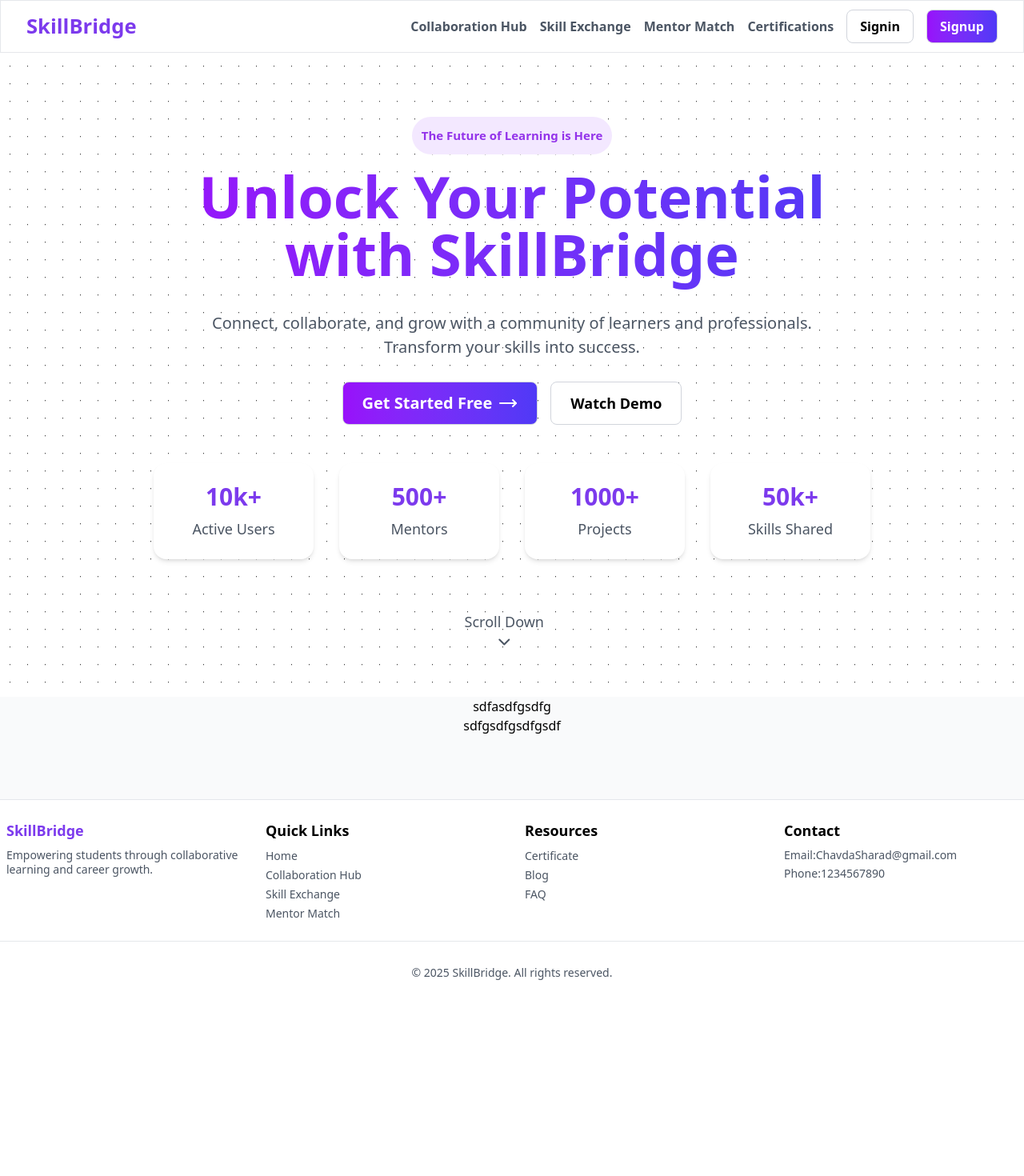
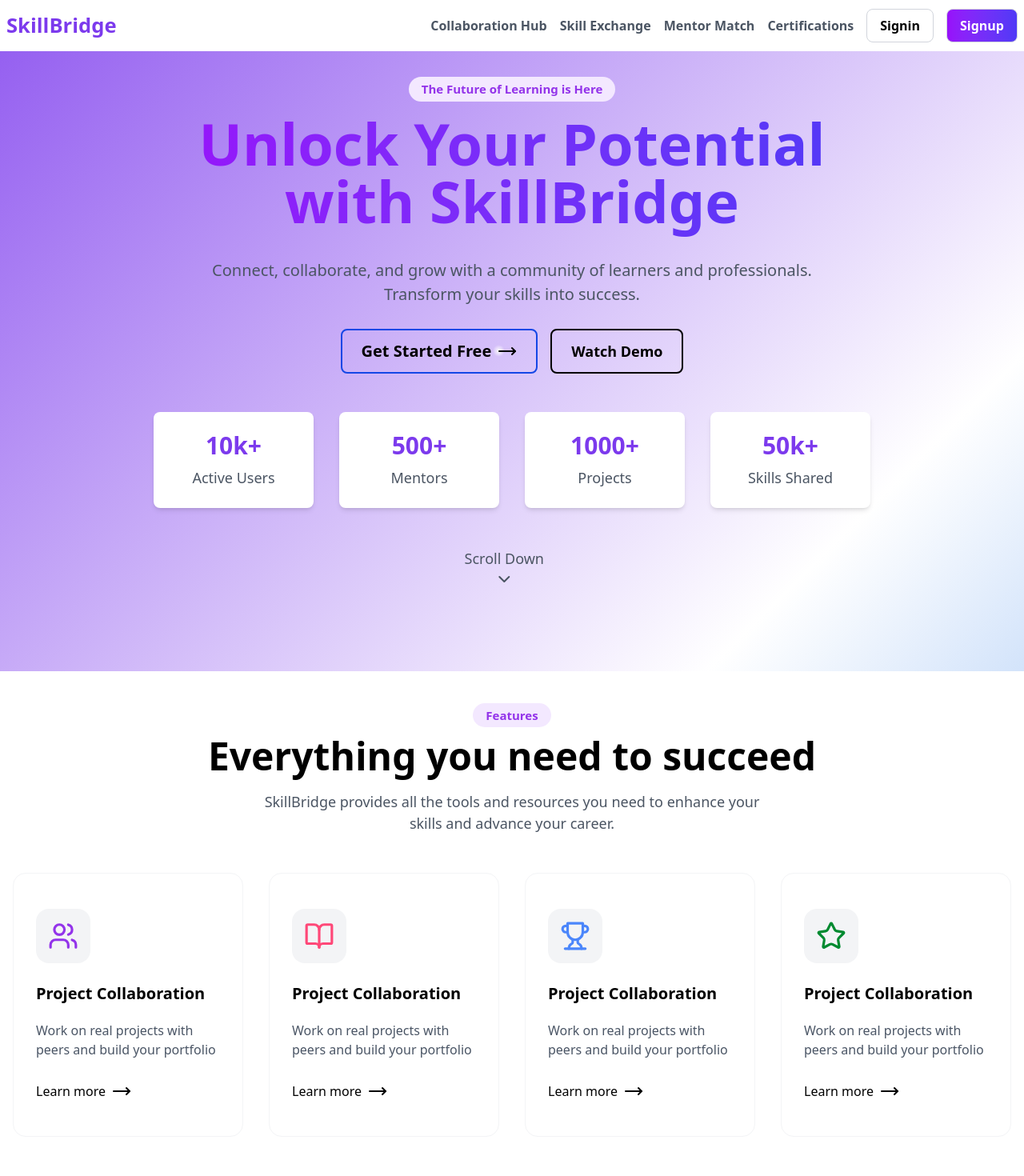
Before and after one commit to sharad-77/Skill-Bridge-Web, a React (Vite) app: page / in a window 1280 px wide. Shown: the top 1470 px of the page at 80% size. Before the commit the page ends 1256 px from the top, so only its background shows below. Built offline with nearby package versions, Linux system fonts and the light colour scheme.

Commit message:
Some improvment and some Code added

```diff
--- a/package.json
+++ b/package.json
@@ -11,9 +11,11 @@
   },
   "dependencies": {
     "@tailwindcss/vite": "^4.0.8",
+    "lucide-react": "^0.479.0",
     "react": "^19.0.0",
     "react-dom": "^19.0.0",
     "react-router-dom": "^7.2.0",
+    "tailwind-merge": "^3.0.2",
     "tailwindcss": "^4.0.8"
   },
   "devDependencies": {
--- a/src/components/Header.jsx
+++ b/src/components/Header.jsx
@@ -10,8 +10,8 @@ function Header() {
   };
 
   return (
-    <nav className="bg-white border border-gray-200  w-full">
-      <div className="px-2 sm:px-6 lg:px-8">
+    <nav className="border-gray-200 max-w-7xl mx-auto">
+      <div className="px-2 h-full w-full ">
         <div className="flex items-center justify-between h-16 w-auto max-w-8xl xl:max-w-7xl mx-auto">
           <p className="font-bold text-[#7c3aed] text-[1.6rem] cursor-pointer">
             SkillBridge
@@ -55,7 +55,7 @@ function Header() {
               to="/Collaboration"
               className={({ isActive }) =>
                 isActive
-                  ? "text-[#7c3aed] py-2 rounded-md md:text-xs lg:text-base"
+                  ? "text-[#7c3aed] py-2 rounded-md md:text-xs lg:text-md"
                   : "text-[#4b5563] hover:text-[#7c3aed] py-2 rounded-md md:text-xs lg:text-base"
               }
             >
--- a/src/components/pages/Home.jsx
+++ b/src/components/pages/Home.jsx
@@ -1,62 +1,58 @@
 import React from "react";
 import Button from "../ui/Button";
-import MiniCard from "../ui/miniCard";
-import { MoveRight, ChevronDown } from "lucide-react";
+import { MiniCard, FeaturesCard } from "../ui/Card";
+import { MoveRight, ChevronDown, Users, BookOpen, Trophy, Star } from "lucide-react";
 
 function Home() {
   return (
-    <section className="bg-[#f9fafb] h-full w-full font-custom pb-20">
+    <section className="bg-[#ffffff] h-full w-full font-custom pb-20">
       {/* Main Section */}
-      <div className="flex flex-col justify-center items-center h-full w-full pt-20 box-pattern">
-        <p className="text-[#9333ea] text-[15px] font-semibold bg-[#f3e8ff] rounded-full p-3 ">
-          The Future of Learning is Here
-        </p>
+      <div className="flex flex-col justify-center items-center h-full w-full pt-20 box-pattern gradient-container">
+        <div className="mini-Heading">The Future of Learning is Here</div>
 
-        <p className="bg-gradient-to-r from-purple-600 to-indigo-600 text-transparent bg-clip-text text-[72px] max-w-4xl text-center font-bold leading-none py-4">
+        <div className="bg-gradient-to-r from-purple-600 to-indigo-600 text-transparent bg-clip-text text-[72px] max-w-4xl text-center font-bold leading-none py-4">
           Unlock Your Potential with SkillBridge
-        </p>
+        </div>
 
-        <p className="text-[#4b5563] max-w-3xl text-center text-xl leading-normal py-5">
+        <div className="text-[#4b5563] max-w-3xl text-center text-xl leading-normal py-5">
           Connect, collaborate, and grow with a community of learners and
           professionals. Transform your skills into success.
-        </p>
-
-        <p></p>
+        </div>
 
         <div className="flex gap-4 py-2 items-center">
           <Button
             Variant="primary"
             size="large"
-            className="text-xl items-center gap-2"
+            className="text-xl items-center gap-2 sparkle-effect text-black border-2 border-blue-700 hover:bg-white"
           >
             Get Started Free
             <MoveRight />
           </Button>
 
-          <Button Variant="secondry" size="medium">
+          <Button Variant="secondry" size="medium" className="backdrop-blur-[90%] border-black border-2">
             Watch Demo
           </Button>
         </div>
 
         <div className="grid grid-cols-4 place-items-center gap-8 py-10 h-full max-w-4xl">
           <MiniCard>
-            <p>10k+</p>
-            <p>Active Users</p>
+            <div>10k+</div>
+            <div>Active Users</div>
           </MiniCard>
 
           <MiniCard>
-            <p>500+</p>
-            <p>Mentors</p>
+            <div>500+</div>
+            <div>Mentors</div>
           </MiniCard>
 
           <MiniCard>
-            <p>1000+</p>
-            <p>Projects</p>
+            <div>1000+</div>
+            <div>Projects</div>
           </MiniCard>
 
           <MiniCard>
-            <p>50k+</p>
-            <p>Skills Shared</p>
+            <div>50k+</div>
+            <div>Skills Shared</div>
           </MiniCard>
         </div>
 
@@ -67,10 +63,67 @@ function Home() {
       </div>
 
       {/* CTA Section */}
-    <div className="flex flex-col w-full h-full justify-center items-center">
-      <div>sdfasdfgsdfg</div>
-      <div>sdfgsdfgsdfgsdf</div>
-    </div>
+      <div className="flex flex-col w-full h-full justify-center items-center py-10">
+        <div className="mini-Heading ">Features</div>
+        <div className="text-5xl font-bold py-3">
+          Everything you need to succeed
+        </div>
+        <p className="text-[#4b5563] max-w-2xl p-2 text-center text-lg leading-normal">
+          SkillBridge provides all the tools and resources you need to enhance
+          your skills and advance your career.
+        </p>
+
+        <div className="grid grid-cols-4 gap-8 px-4 py-10">
+
+        <FeaturesCard
+            svg={<Users color="#9333ea" size={38} />}
+            title={"Project Collaboration"}
+            description=
+            {"Work on real projects with peers and build your portfolio"}
+            className="hover:text-purple-600 hover:bg-pink-50"
+            >
+          </FeaturesCard>
+
+          <FeaturesCard
+            svg={<BookOpen color="#ff4878" size={38} />}
+            title={"Project Collaboration"}
+            description=
+            {"Work on real projects with peers and build your portfolio"}
+            className="hover:text-[#ff4878] hover:bg-red-50"
+            >
+          </FeaturesCard>
+
+          <FeaturesCard
+            svg={<Trophy color="#4b86fb" size={38} />}
+            title={"Project Collaboration"}
+            description=
+            {"Work on real projects with peers and build your portfolio"}
+            className="hover:text-[#4b86fb] hover:bg-blue-50"
+            >
+          </FeaturesCard>
+
+          <FeaturesCard
+            svg={<Star color="#008a30" size={38} />}
+            title={"Project Collaboration"}
+            description=
+            {"Work on real projects with peers and build your portfolio"}
+            className="hover:text-[#008a30] hover:bg-green-50"
+            >
+          </FeaturesCard>
+
+        </div>
+      </div>
+
+      {/* Join Message */}
+      <div className="flex justify-center items-center w-full h-full gradient-primary">
+        <div className="flex flex-col justify-center items-center max-w-4xl h-[20rem] w-full glass-dark m-20 rounded-3xl text-center">
+        <div className="text-white text-4xl font-semibold">Ready to Start Your Journey?</div>
+        <div className="text-white text-xl max-w-2xl py-8">Join thousands of learners who are already transforming their careers with SkillBridge.</div>
+        <Button Variant="normal" size="large" >
+          Join Now Skill-Bridge
+        </Button>
+        </div>
+      </div>
 
     </section>
   );
--- a/src/components/ui/Button.jsx
+++ b/src/components/ui/Button.jsx
@@ -6,7 +6,8 @@ const Button = ({ children,  Variant = "primary",
   const varientStyles = {
     primary: "gradient-primary text-white hover:opacity-90",
     secondry:
-      "bg-[#ffffff] text-[#000000] hover:bg-[var(--primary-color)] hover:text-[#ffffff]",
+      "text-[#000000] hover:bg-[var(--primary-color)] hover:text-[#ffffff]",
+    normal:"bg-gray-800 text-white hover:bg-white hover:text-black border border-black",
   };
 
   const buttonSize = {
--- a/src/components/ui/Card.jsx
+++ b/src/components/ui/Card.jsx
@@ -0,0 +1,45 @@
+import React from "react";
+import { twMerge } from "tailwind-merge";
+import { MoveRight } from "lucide-react";
+
+const MiniCard = ({ children }) => {
+  return (
+    <div
+      className={twMerge(
+        "rounded-lg w-50 bg-white shadow-md p-6 flex flex-col justify-center items-center gap-2 hover:shadow-lg hover:transition hover:ease-in-out hover:duration-300 hover:-translate-y-2 hover:scale-105"
+      )}
+    >
+      <p className="text-[#7c3aed] text-3xl font-bold">{children[0]}</p>
+      <p className="text-[#4b5563] text-lg">{children[1]}</p>
+    </div>
+  );
+};
+
+const FeaturesCard = ({ children, svg, title, description, className}) => {
+
+  return(
+    <div className={twMerge("flex flex-col w-full h-full py-4 rounded-2xl border border-gray-100 hover:shadow-lg hover:transition hover:ease-in-out hover:duration-300 hover:-translate-y-2 cursor-pointer ",className)}>
+      <div className="p-7">
+      <div className="flex items-center justify-center bg-gray-100 h-17 w-17 rounded-2xl p-3 mb-6">{svg}</div>
+      <div className="text-xl font-semibold my-5">{title}</div>
+      <div className="text-gray-600">{description}</div>
+      <div className="flex items-center gap-2 text-md mt-7">Learn more <MoveRight /></div>
+      </div>
+    </div>
+  )
+
+  };
+
+const ReviewsCard = () => {};
+const SkillsCard = () => {};
+const PrimaryCard = () => {};
+const SecondryCard = () => {};
+
+export {
+  MiniCard,
+  FeaturesCard,
+  ReviewsCard,
+  SkillsCard,
+  PrimaryCard,
+  SecondryCard,
+};
--- a/src/components/ui/miniCard.jsx
+++ /dev/null
@@ -1,13 +0,0 @@
-import React from "react";
-
-function MiniCard({ children }) {
-  return (
-    <div className="rounded-2xl w-50 bg-white shadow-md p-6 flex flex-col justify-center items-center gap-2 hover:shadow-lg hover:transition hover:ease-in-out
-    hover:duration-300 hover:-translate-y-2 hover:scale-105">
-      <p className="text-[#7c3aed] text-3xl font-bold">{children[0]}</p>
-      <p className="text-[#4b5563] text-lg">{children[1]}</p>
-    </div>
-  );
-}
-
-export default MiniCard;
--- a/src/index.css
+++ b/src/index.css
@@ -1,22 +1,14 @@
 @import "tailwindcss";
-
-@layer utilities {
-  .box-pattern {
-    --box-bg: white;
-    --box-color: black;
-    --box-size: 1.03px;
-    --box-space: 22px;
-    background:
-      linear-gradient(90deg, var(--box-bg) calc(var(--box-space) - var(--box-size)), transparent 1%) center / var(--box-space) var(--box-space),
-      linear-gradient(var(--box-bg) calc(var(--box-space) - var(--box-size)), transparent 1%) center / var(--box-space) var(--box-space),
-      var(--box-color);
-  }
-}
 
 :root {
   --primary-color: #7c3aed;
   --secoundry-color: #4b5563;
 
+}
+
+.glass-dark{
+  background-color:rgb(19, 20, 43);
+  opacity: 95%;
 }
 
 .gradient-primary {
@@ -30,3 +22,81 @@
 .text-secondary {
   @apply text-[#4b5563] hover:text-[#7c3aed] cursor-pointer;
 }
+
+.mini-Heading {
+  @apply text-[#9333ea] text-[15px] font-semibold bg-[#f3e8ff] rounded-full p-1 px-4;
+}
+
+.sparkle-effect {
+  background-image: radial-gradient(circle, white, rgba(255, 255, 255, 0) 70%);
+  background-size: 15px 15px;
+  background-repeat: no-repeat;
+  background-position: right center;
+  animation: sparkle 1s infinite linear;
+}
+
+@keyframes sparkle {
+  0% {
+    background-position: -15px center;
+  }
+
+  100% {
+    background-position: right center;
+  }
+}
+
+
+.gradient-container {
+  background: linear-gradient(135deg, #7c3aed 0%, #fff 50%, #196fe7 100%);
+  background-size: 200% 200%;
+  animation: gradient 3s ease infinite;
+  padding: 2rem;
+  box-sizing: border-box;
+}
+
+@keyframes gradient {
+  0% {
+    background-position: 0% 50%;
+    background-color: #7c3aed;
+  }
+
+  25% {
+    background-color: #fff;
+  }
+
+  50% {
+    background-position: 100% 50%;
+  }
+
+  75% {
+    background-color: #fff;
+  }
+
+  100% {
+    background-position: 0% 50%;
+    background-color: #7c3aed;
+  }
+}
+
+.card-animation {
+  background: linear-gradient(135deg, #196fe7 0%, #fff 50%, #7c3aed 100%);
+  background-size: 200% 200%;
+  animation: cardGlow 3s ease infinite;
+  padding: 2rem;
+  box-sizing: border-box;
+}
+
+@keyframes cardGlow {
+  0% {
+    background-position: 0% 50%;
+  }
+
+  100% {
+    background-position: 100% 50%;
+  }
+}
+
+.lucideiconss{
+  width: 100px;
+  height: 100px;
+}
--- a/vite.config.js
+++ b/vite.config.js
@@ -7,6 +7,17 @@ export default defineConfig({
     tailwindcss({
       theme: {
         extend: {
+          fontFamily: {
+            custom: [
+              'ui-sans-serif',
+              'system-ui',
+              'sans-serif',
+              '"Apple Color Emoji"',
+              '"Segoe UI Emoji"',
+              '"Segoe UI Symbol"',
+              '"Noto Color Emoji"',
+            ],
+          },
           backgroundImage: {
             'dot-pattern': "radial-gradient(currentColor 1px, transparent 1px)",
           },
```
Also changed, not shown: 2 other files (tests, documents, lock files or other folders).
